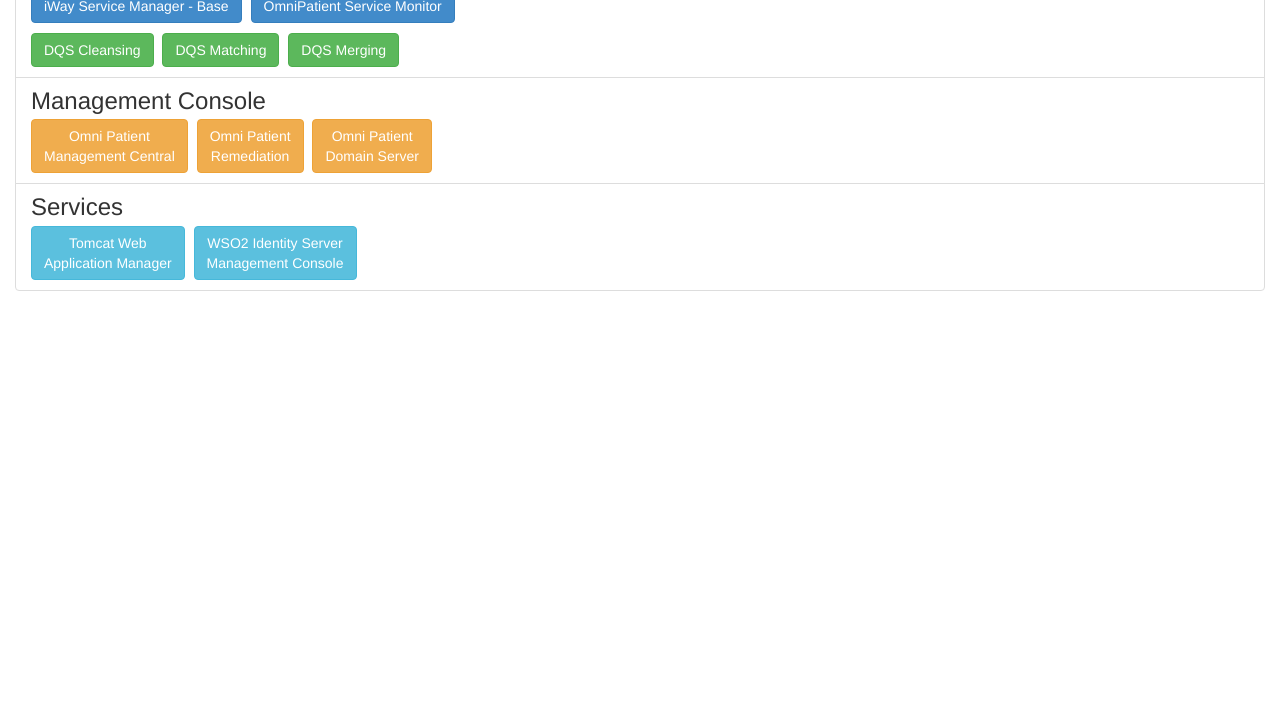
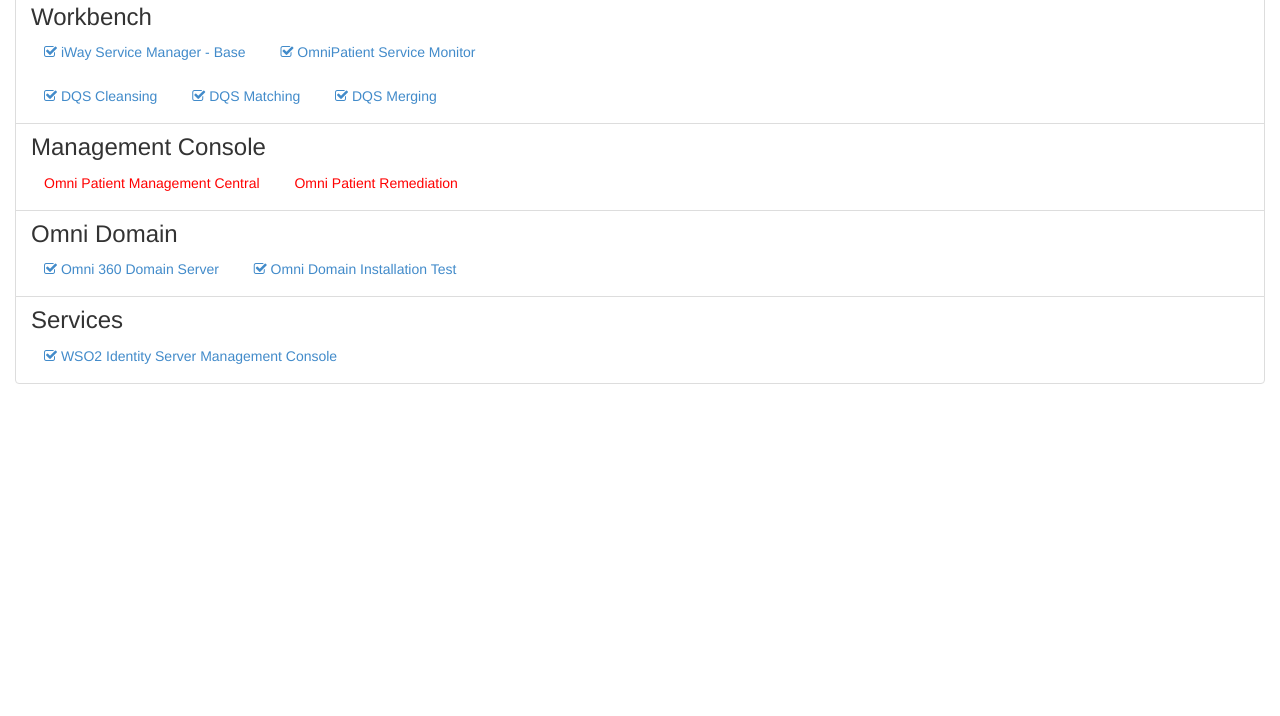
Before and after one commit to codemarc/omnidock, a plain HTML site: page index.html in a window 1280 px wide. Shown: the part 84-800 px from the top of the page. Drawn offline with Linux system fonts and the light colour scheme.

Commit message:
red is still under dev

```diff
--- a/index.html
+++ b/index.html
@@ -5,43 +5,56 @@
   <meta charset="utf-8">
   <meta name="viewport" content="width=device-width, initial-scale=1">
   <link rel="stylesheet" href="assets/css/bootstrap.min.css">
+  <link rel="stylesheet" href="assets/css/font-awesome.min.css">
   <script src="assets/js/jquery.min.js"></script>
   <script src="assets/js/bootstrap.min.js"></script>
 </head>
 <body class="container-fluid">
+<h2><i class="fa fa-ship"></i> OmniDock</h2>
 <div class="list-group" style="margin-top:24px;">
-
   <a href="#" class="list-group-item">
-    <h2 class="list-group-item-heading">Workbench</h2>
+    <h3 class="list-group-item-heading">Workbench</h3>
     <div class="btn-toolbar">
-		<button name="ismb" href="9999" type="button" class="btn btn-well btn-primary">iWay Service Manager - Base</button>
-    	<button name="opsm" href="9999/ism/appc?configuration=OmniPatient" type="button" class="btn btn-primary">OmniPatient Service Monitor</button>
+        <button name="ismb" href="9999" type="button" class="btn btn-well btn-link">
+        <i class="fa fa-check-square-o"></i> iWay Service Manager - Base</button>
+        <button name="opsm" href="9999/ism/appc?configuration=OmniPatient" type="button" class="btn btn-link">
+        <i class="fa fa-check-square-o"></i> OmniPatient Service Monitor</button>
     </div><p/>
     <div class="row btn-toolbar">
-	    <button name="dqcl" href="9502" type="button" class="btn btn-success">DQS Cleansing</button>
-    	<button name="dqmt" href="9504" type="button" class="btn btn-success">DQS Matching</button>
-    	<button name="dqmg" href="9506" type="button" class="btn btn-success">DQS Merging</button>
+        <button name="dqcl" href="9502" type="button" class="btn btn-link">
+        <i class="fa fa-check-square-o"></i> DQS Cleansing</button>
+        <button name="dqmt" href="9504" type="button" class="btn btn-link">
+        <i class="fa fa-check-square-o"></i> DQS Matching</button>
+        <button name="dqmg" href="9506" type="button" class="btn btn-link">
+        <i class="fa fa-check-square-o"></i> DQS Merging</button>
     </div>
   </a>
-
   <a href="#" class="list-group-item">
     <h3 class="list-group-item-heading">Management Console</h3>
     <div class="btn-toolbar">
-    	<button name="opmc" href="8080/omni360/" type="button" class="btn btn-well btn-warning">Omni Patient<br/>Management Central</button>
-    	<button name="oprs" href="8080/RemediationService/" type="button" class="btn btn-well btn-warning">Omni Patient<br/>Remediation</button>
-		<button name="opds" href="8080/OmniDomain/" type="button" class="btn btn-well btn-warning">Omni Patient<br/>Domain Server</button>
+        <button name="opmc" href="8080/omni360/" type="button" class="btn btn-well btn-link" style="color:red">
+        Omni Patient Management Central</button>
+        <button name="oprs" href="8080/RemediationService/" type="button" class="btn btn-well btn-link" style="color:red">
+        Omni Patient Remediation</button>
     </div>
   </a>
-
+  <a href="#" class="list-group-item">
+    <h3 class="list-group-item-heading">Omni Domain</h3>
+    <div class="btn-toolbar">
+        <button name="opds" href="8080/OmniDomain/" type="button" class="btn btn-well btn-link">
+        <i class="fa fa-check-square-o"></i> Omni 360 Domain Server</button>
+        <button name="opds" href="8080/OmniDomain/installationTest.jsp" type="button" class="btn btn-well btn-link">
+        <i class="fa fa-check-square-o"></i> Omni Domain Installation Test</button>
+    </div>
+  </a>
   <a href="#" class="list-group-item">
      <h3 class="list-group-item-heading">Services</h3>
      <div class="row btn-toolbar">
-  		<button name="tc7" href="8080/manager/" type="button" class="btn btn-info">Tomcat Web<br/>Application Manager</button>
-  		<button name="wso2is" href="9443/carbon/" ssl="true" type="button" class="btn btn-info">WSO2 Identity Server<br/>Management Console</button>
+        <button name="wso2is" href="9443/carbon/" ssl="true" type="button" class="btn btn-link">
+        <i class="fa fa-check-square-o"></i> WSO2 Identity Server Management Console</button>
      </div>
   </a>
 </div>
-
 <script>
    $('.btn').click(function(){
       var proto=$(this).attr('ssl')?"https":"http";
```
Also changed, not shown: 1 other file. Lines whose indentation alone changed are shown as unchanged.
